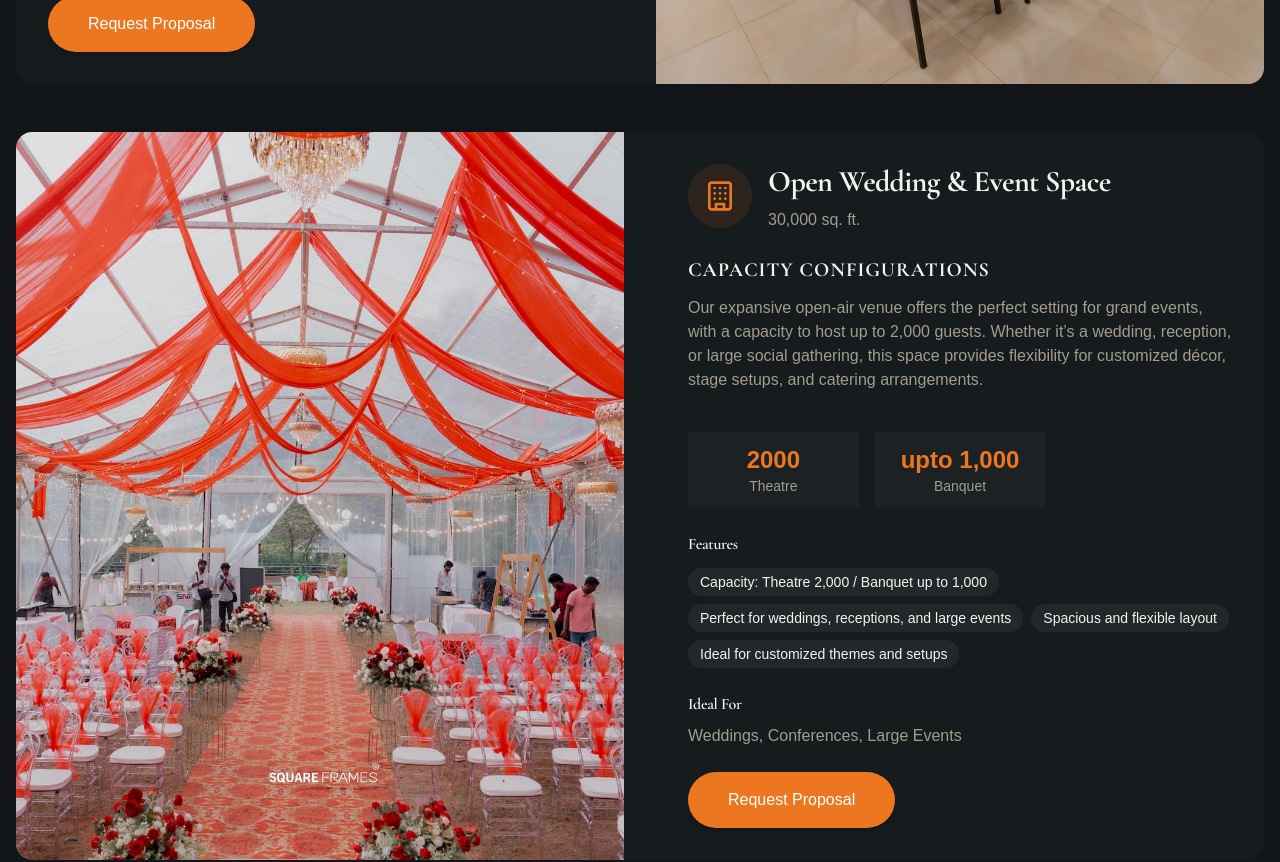
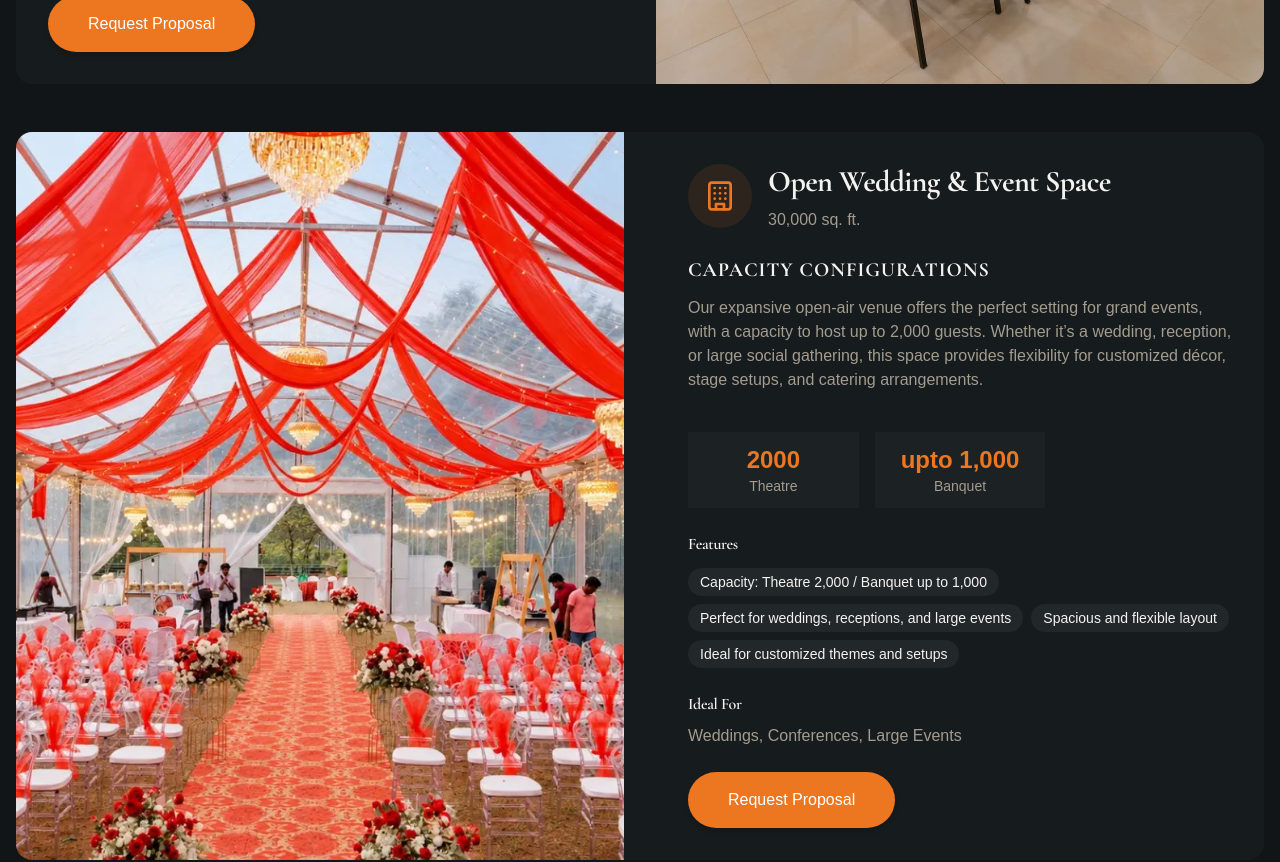
Before and after one commit to moguls-web/sanihara, a Next.js app: page /events in a window 1280 px wide. Shown: the part 1840-2702 px from the top of the page. Built offline with nearby package versions, Linux system fonts and the light colour scheme.

Commit message:
sanihara 15.10.2026

```diff
--- a/app/events/page.jsx
+++ b/app/events/page.jsx
@@ -60,7 +60,7 @@ export default function Events() {
         "Ideal for customized themes and setups",
       ],
       ideal: "Weddings, Conferences, Large Events",
-      image: "/open-weddding_updated.jpg",
+      image: "/open-weddding_updated-1.webp",
       icon: Building,
     },
 
```
Also changed, not shown: public/open-weddding_updated-1.webp (added).
